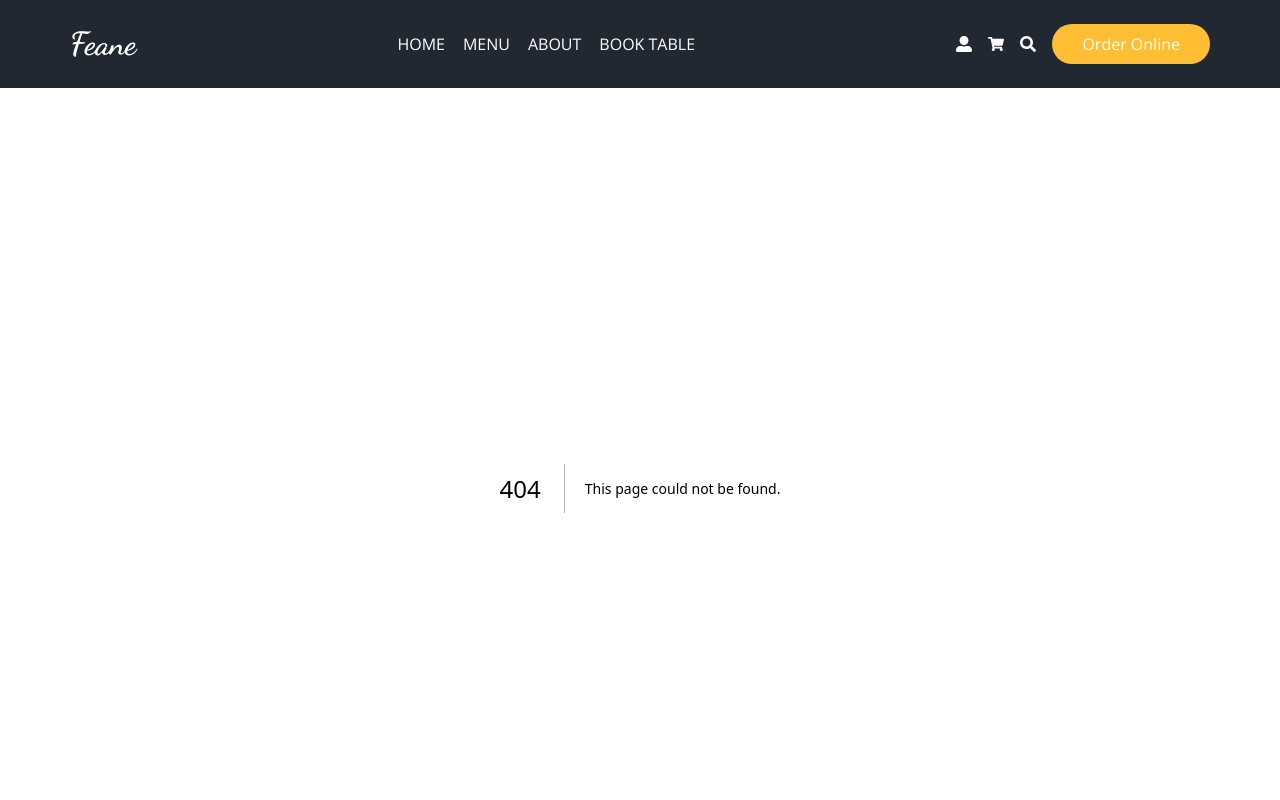
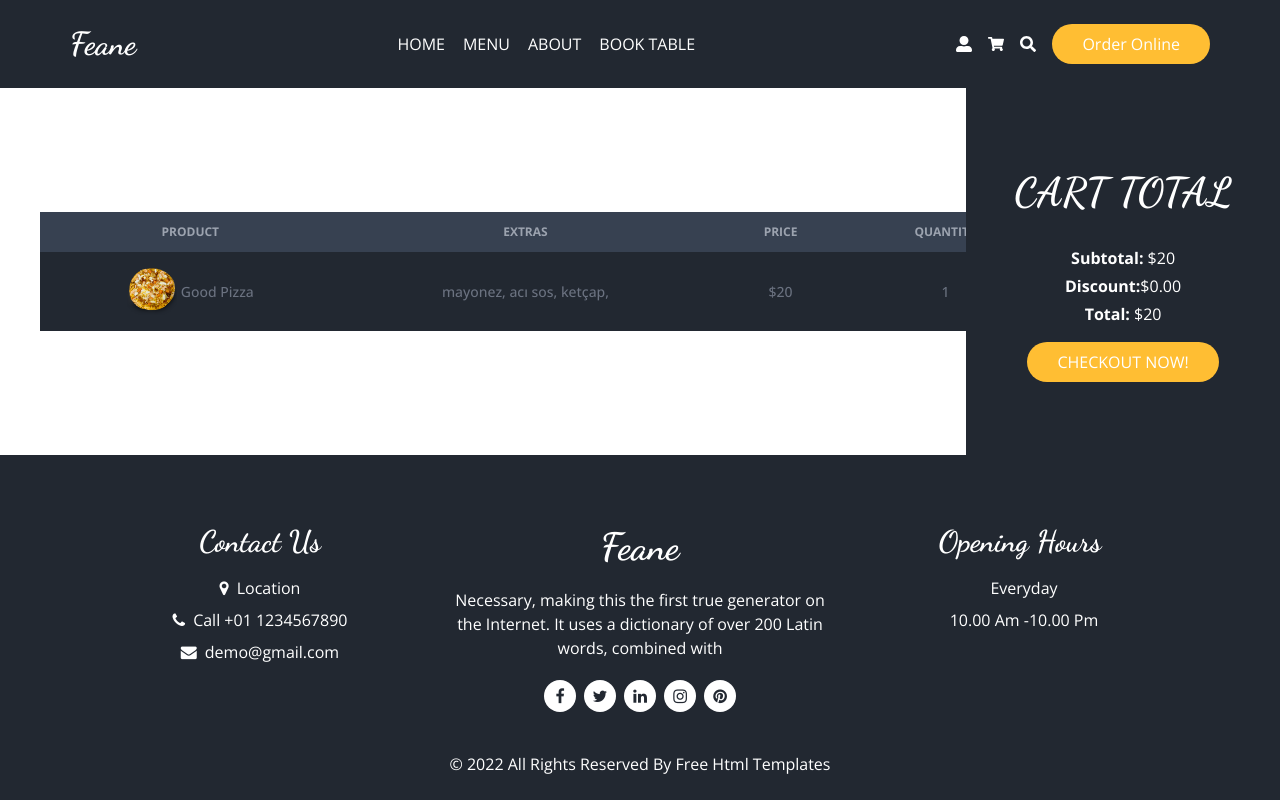
Before and after one commit to Harhat18/food-ordering, a Next.js app: page /cart in a window 1280 px wide. Before the commit this address had no page. Shown: the top 800 px of the page. Built offline with nearby package versions, Linux system fonts and the light colour scheme.

Commit message:
add commit cartPage

```diff
--- /dev/null
+++ b/pages/cart/index.jsx
@@ -0,0 +1,65 @@
+import Image from "next/image";
+import Title from "../../components/ui/Title";
+
+const Cart = () => {
+  return (
+    <div className="min-h-[calc(100vh_-_433px)]">
+      <div className="flex justify-between items-center md:flex-row flex-col">
+        <div className="md:min-h-[calc(100vh_-_433px)] flex items-center flex-1 p-10 overflow-x-auto w-full">
+          <table className="w-full text-sm text-center text-gray-500 min-w-[1000px]">
+            <thead className="text-xs text-gray-400 uppercase bg-gray-700">
+              <tr>
+                <th scope="col" className="py-3 px-6">
+                  PRODUCT
+                </th>
+                <th scope="col" className="py-3 px-6">
+                  EXTRAS
+                </th>
+                <th scope="col" className="py-3 px-6">
+                  PRICE
+                </th>
+                <th scope="col" className="py-3 px-6">
+                  QUANTITY
+                </th>
+              </tr>
+            </thead>
+            <tbody>
+              <tr className="transition-all bg-secondary border-gray-700 hover:bg-primary ">
+                <td className="py-4 px-6 font-medium whitespace-nowrap hover:text-white flex items-center gap-x-1 justify-center">
+                  <Image src="/images/f1.png" alt="" width={50} height={50} />
+                  <span>Good Pizza</span>
+                </td>
+                <td className="py-4 px-6 font-medium whitespace-nowrap hover:text-white">
+                  <span>mayonez, acı sos, ketçap,</span>
+                </td>
+                <td className="py-4 px-6 font-medium whitespace-nowrap hover:text-white">
+                  $20
+                </td>
+                <td className="py-4 px-6 font-medium whitespace-nowrap hover:text-white">
+                  1
+                </td>
+              </tr>
+            </tbody>
+          </table>
+        </div>
+        <div className="bg-secondary min-h-[calc(100vh_-_433px)] flex flex-col justify-center text-white p-12 md:w-auto w-full   md:text-start !text-center">
+          <Title addClass="text-[40px]">CART TOTAL</Title>
+
+          <div className="mt-6">
+            <b>Subtotal: </b>$20 <br />
+            <b className=" inline-block my-1">Discount: </b>$0.00 <br />
+            <b>Total: </b>$20
+          </div>
+
+          <div>
+            <button className="btn-primary mt-4 md:w-auto w-52">
+              CHECKOUT NOW!
+            </button>
+          </div>
+        </div>
+      </div>
+    </div>
+  );
+};
+
+export default Cart;
```
